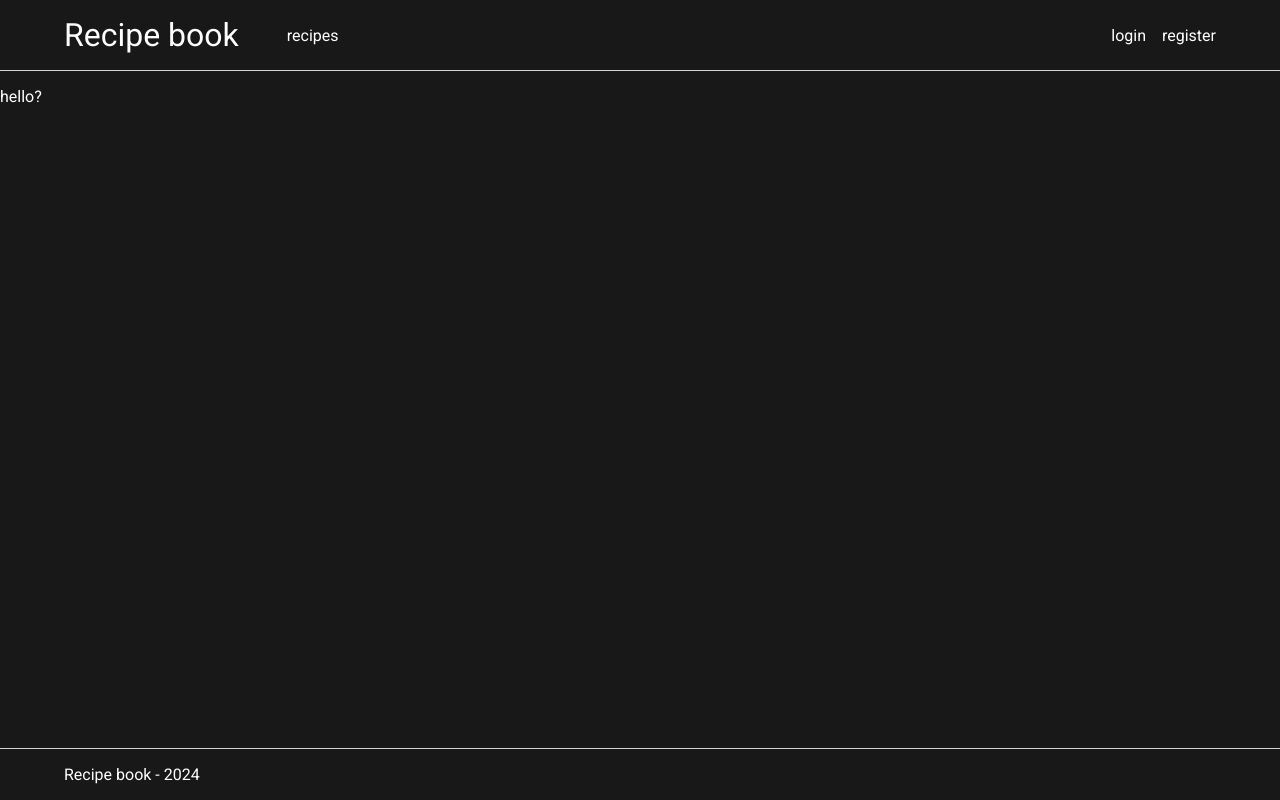
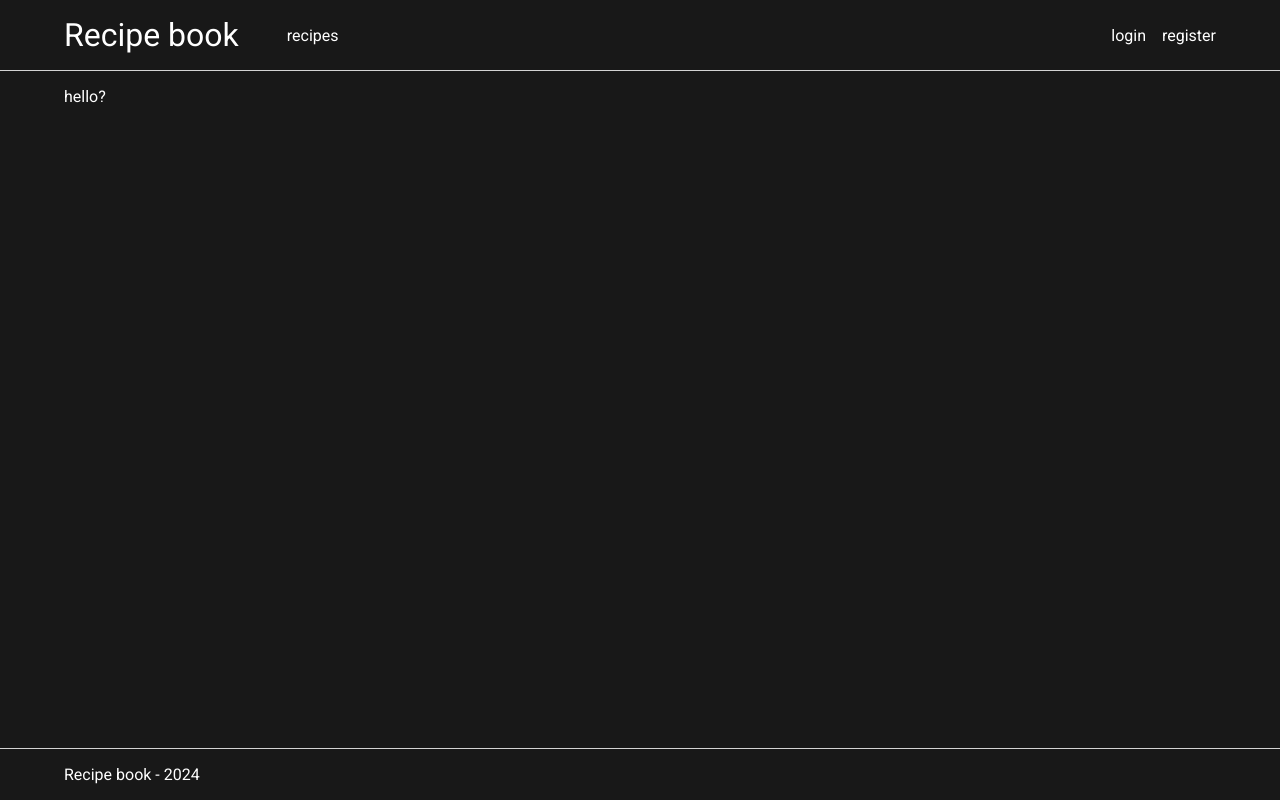
Before and after one commit to Eryk13/recipe-web-app, a Vue app: page / in a window 1280 px wide. Built offline with nearby package versions, Linux system fonts and the light colour scheme.

Commit message:
add padding to main layout content

```diff
--- a/src/layouts/MainLayout.vue
+++ b/src/layouts/MainLayout.vue
@@ -62,6 +62,7 @@ export default {
 
   #content{
     flex-grow: 1;
+    padding: 0 4em;
   }
 
   #wrapper{
```
